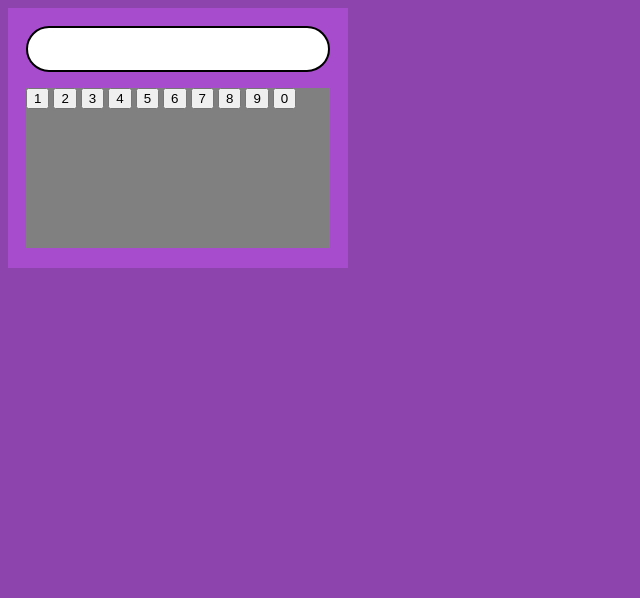
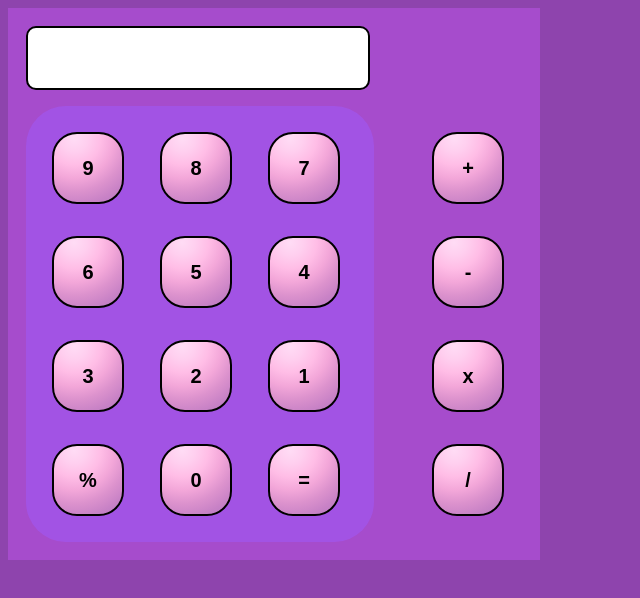
Before and after one commit to Soru021/CalculadoraJS, a plain HTML site: page index.html in a window 1280 px wide. Shown: the whole page, without its empty margins (0-640 px from the left). Drawn offline with Linux system fonts and the light colour scheme.

Commit message:
Actualizacion1

```diff
--- a/Js/Calculos.js
+++ b/Js/Calculos.js
@@ -1,54 +1,63 @@
-function Suma(valor1=0, valor2=0, ...otrosValores){
+class Operaciones{
 
-    let resultado=parseFloat(valor1) + parseFloat(valor2);
+    constructor(valor1,valor2,...otrosValores){
+        this.valor1=valor1;
+        this.valor2=valor2;
+        this.otrosValores=otrosValores;
+    }
+
+    Suma(){
+
+        let resultado=parseFloat(this.valor1) + parseFloat(this.valor2);
 
         otrosValores.forEach((elementos)=>{
-        resultado += parseFloat(otrosValores);
+            resultado += parseFloat(this.otrosValores);
         });
 
         return resultado;
     }
 
-function Resta(valor1=0, valor2=0, ...otrosValores){
-    let resultado = parseFloat(valor1) - parseFloat(valor2);
+    Resta(){
+        let resultado = parseFloat(this.valor1) - parseFloat(this.valor2);
 
         otrosValores.forEach((elementos)=>{
-        resultado -= parseFloat(otrosValores);
+            resultado -= parseFloat(this.otrosValores);
         });
 
         return resultado;
     }
 
-function Multiplicacion(valor1=0,valor2=0, ...otrosValores){
-    let resultado=parseFloat(valor1) * parseFloat(valor2);
+    Multiplicacion(){
+        let resultado=parseFloat(this.valor1) * parseFloat(this.valor2);
 
         otrosValores.forEach((elementos)=>{
-        resultado *= parseFloat(otrosValores);
+            resultado *= parseFloat(this.otrosValores);
         });
 
         return resultado;
     }
 
-function Division(valor1=0,valor2=0,...otrosValores){
+    Division(){
 
-    let resultado=parseFloat(valor1) / parseFloat(valor2);
+        let resultado=parseFloat(this.valor1) / parseFloat(this.valor2);
 
         otrosValores.forEach(()=>{
-        resultado /= parseFloat(otrosValores);
+            resultado /= parseFloat(this.otrosValores);
         });
 
      return resultado;
 
     }
 
-function Modulo(valor1=0,valor2=0){
+    Modulo(){
 
-    return parseFloat(valor1) % parseFloat(valor2);
+        return parseFloat(this.valor1) % parseFloat(this.valor2);
 
     }
 
-function Porcientos(valor1=0,valor2=0){
+    Porcientos(valor1=0,valor2=0){
 
-    return parseFloat(valor1) * (parseInt(valor2) / 100);
+        return parseFloat(this.valor1) * (parseInt(this.valor2) / 100);
 
     }
+}
--- /dev/null
+++ b/css/Componentes.css
@@ -0,0 +1,15 @@
+.Botones{
+    width: 9vh;
+    height: 9vh;
+    margin: 2vh;
+    font-size: 20px;
+    font-weight: bold;
+    cursor: pointer;
+    border-radius: 25px;
+    border: 2px solid black;
+    background-image: radial-gradient(circle at 29.74% 6.56%, #ffdcf5 0, #ffcfef 16.67%, #ffbde6 33.33%, #f3a7d9 50%, #dc92cd 66.67%, #c882c6 83.33%, #b679c3 100%);
+}
+
+.Botones:hover{
+    background-color: rgba(174, 168, 211, 1);
+}
--- a/css/StyleCalculadora.css
+++ b/css/StyleCalculadora.css
@@ -1,20 +1,26 @@
+@import url(Componentes.css);
+
 .Calculadora{
     background-color: rgba(142, 68, 173, 1);
 }
 
 .Calculadora .Fondo{
+    position: absolute;
     background-color: rgba(191, 85, 236, 0.5);
     padding: 10px;
-    width: 40vh;
-    height: 30vh;
+    width: 64vh;
+    height: auto;
 }
 
-.Calculadora .Display{
+
+
+.Calculadora .Fondo .Display{
+    position: relative;
     background-color: white;
-    width: 37vh;
+    width: 40vh;
     height: 5vh;
     margin: 1vh;
-    border-radius: 40px;
+    border-radius: 10px;
     border: 2px solid black;
     outline: none;
     text-align: right;
@@ -22,9 +28,22 @@
     font-weight: bold;
 }
 
-.Calculadora .Teclado{
-    background-color: gray;
+
+.Calculadora .Fondo .Boton{
+    position: relative;
+    background-color:rgba(159, 90, 253, 0.5);
     margin: 1vh;
-    height: 20vh;
-    width: auto;
+    height: auto;
+    width: 41vh;
+    float: left;
+    border-radius: 40px;
 }
+
+.Calculadora .Fondo .Operadores{
+    position: relative;
+    background: transparent;
+    float: right;
+    width: 12vh;
+    height: auto;
+    margin: 1vh;
+}
--- a/index.html
+++ b/index.html
@@ -12,19 +12,31 @@
 <body class="Calculadora">
 
     <div class="Calculadora Fondo">
-            <input class="Calculadora Display" type="text" name="display" id="_display">
-        <div class="Calculadora Teclado">
-            <button>1</button>
-            <button>2</button>
-            <button>3</button>
-            <button>4</button>
-            <button>5</button>
-            <button>6</button>
-            <button>7</button>
-            <button>8</button>
-            <button>9</button>
-            <button>0</button>
-        </div>
+
+        <input class="Calculadora Fondo Display" type="text" name="display" id="_display">
+
+          <div class="Calculadora Fondo Boton">
+            <button class="Botones" value="9">9</button>
+            <button class="Botones" value="8">8</button>
+            <button class="Botones" value="7">7</button>
+            <button class="Botones" value="6">6</button>
+            <button class="Botones" value="5">5</button>
+            <button class="Botones" value="4">4</button>
+            <button class="Botones" value="3">3</button>
+            <button class="Botones" value="2">2</button>
+            <button class="Botones" value="1">1</button>
+            <button class="Botones" value="%">%</button>
+            <button class="Botones" value="0">0</button>
+            <button class="Botones" value="=">=</button>
+          </div>
+
+          <div class="Calculadora Fondo Operadores">
+            <button class="Botones" value="+">+</button>
+            <button class="Botones" value="-">-</button>
+            <button class="Botones" value="x">x</button>
+            <button class="Botones" value="/">/</button>
+          </div>
+
     </div>
 
     <script>
```
Lines whose indentation alone changed are shown as unchanged.
